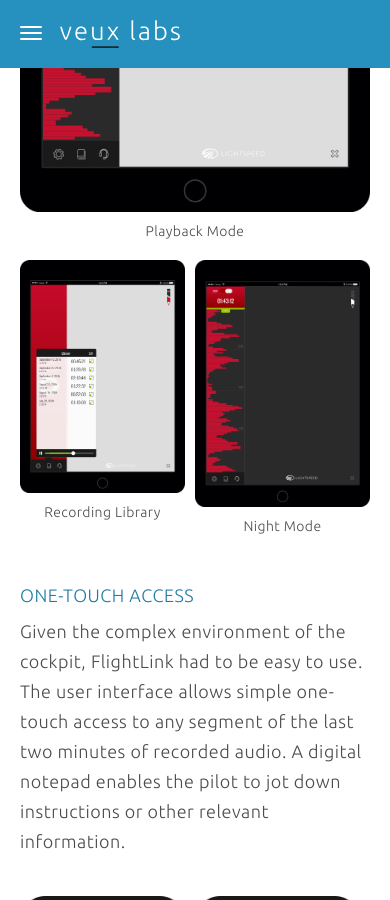
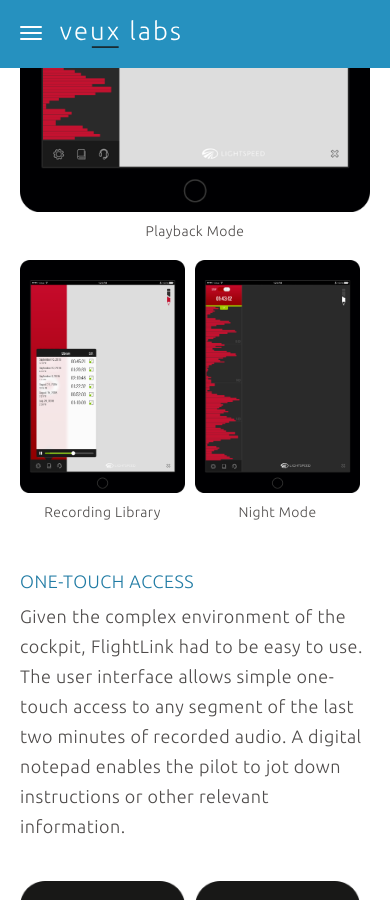
Before and after one commit to VeuxLabs/VeuxLabs.github.io, a Jekyll site: the page built from work.html, in a window 390 px wide and 900 px high, scrolled down 3662 px. Built offline with Jekyll 4.4.1, drawn with Linux system fonts in a browser that asks for light colours; nearby versions of some CDN libraries; comment, search, counter and statistics services are not loaded.

Commit message:
Geofence fixes

```diff
--- a/css/landing-page.css
+++ b/css/landing-page.css
@@ -2630,11 +2630,6 @@
     .content .bx-wrapper a img.store-link {
         margin: 10px auto 30px auto;
     }
-    .mid-column2 .header {
-        width: 110%;
-        max-width: none;
-        margin-left: -20px !important;
-    }
     .content.work .content {
         padding: 0 20px;
     }
@@ -2644,9 +2639,6 @@
     }
     .content.work .content .content-div div.col-xs-6 {
         padding-right: 10px;
-    }
-    .content.work .content .content-div div.col-xs-6.last {
-        padding-right: 0;
     }
     #back-to-top, #back-to-top2  {
         width: 25%;
```
